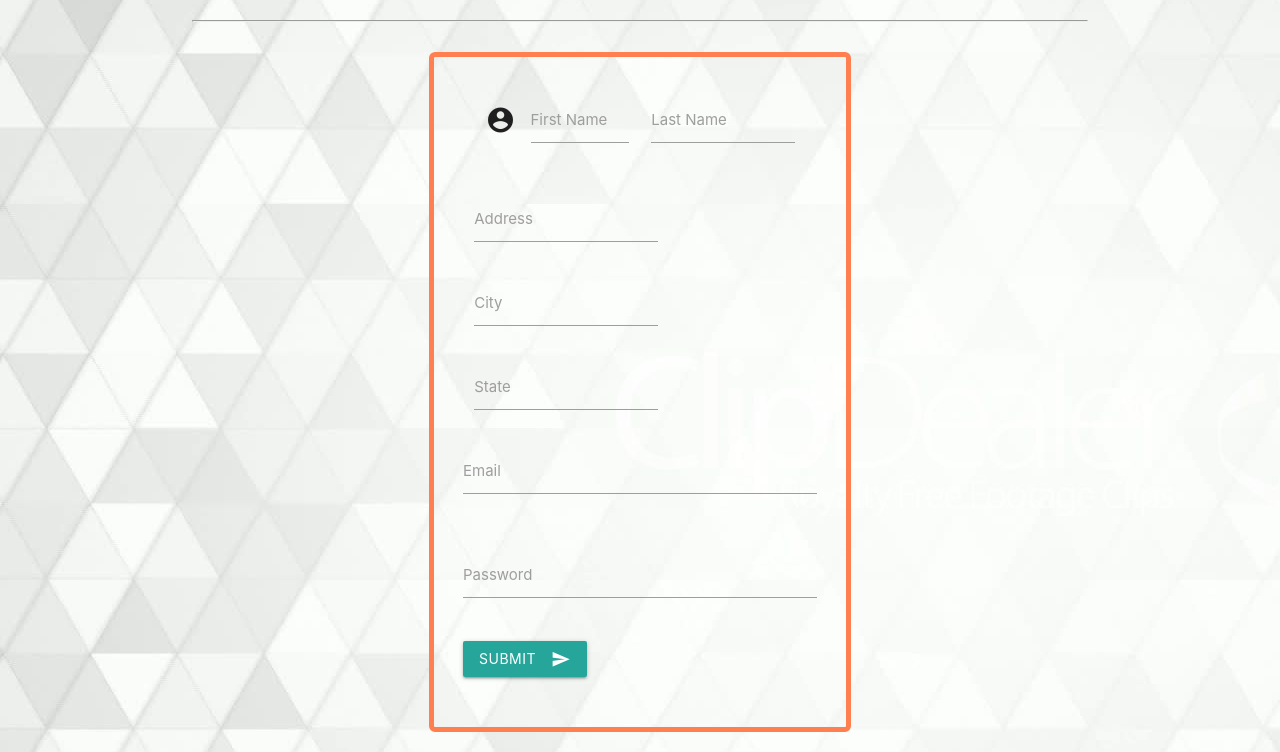
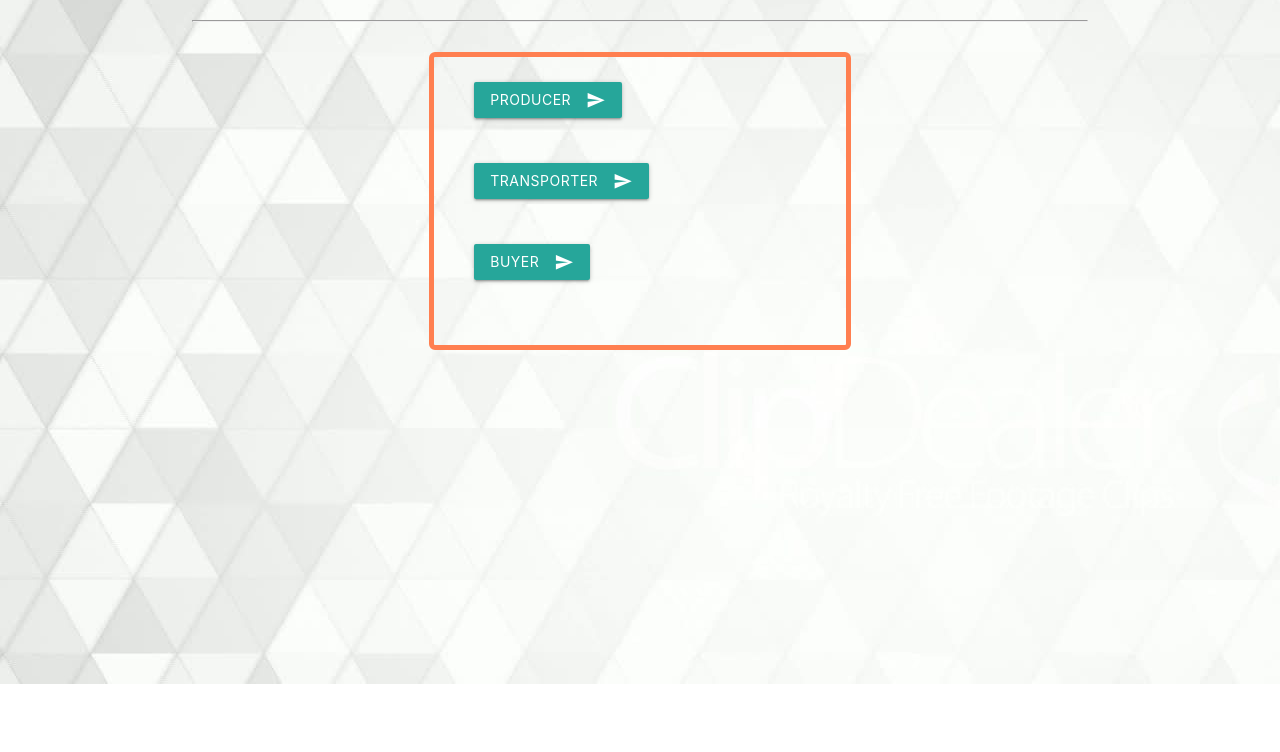
Before and after one commit to shrunali18/SOOAD, a plain HTML site: page common_signup.html in a window 1280 px wide. Shown: the part 116-868 px from the top of the page. After the commit the page ends 800 px from the top, so only its background shows below. Drawn offline with nearby package versions, Linux system fonts and the light colour scheme.

Commit message:
Add files via upload

```diff
--- a/common_signup.html
+++ b/common_signup.html
@@ -38,85 +38,26 @@
         <form>
         <form action="/action_page.php">
 
- <div class="input-field col s6">
- <i class="material-icons prefix">account_circle</i>
-          <input  id="first_name" type="text" class="validate">
-          <label for="first_name">First Name</label>
-        </div>
-        <div class="input-field col s6">
-          <input id="last_name" type="text" class="validate">
-          <label for="last_name">Last Name</label>
-        </div>
-
-        </div>
 
 
-        <div class="input-field col s7">
-          <input id="area" type="text" class="validate">
-          <label for="area">Address</label>
-        </div>
 
-       <!-- <div class="input-field col s7">
-          <input id="street" type="text" class="validate">
-          <label for="street">Street</label>
-        </div>-->
+      <a href="producer_signup.html"><button class="btn waves-effect waves-light" type="button" name="action">PRODUCER
+    <i class="material-icons right">send</i>
+  </button></a>
 
-        <div class="input-field col s7">
-          <input id="city_name" type="text" class="validate">
-          <label for="city_name">City</label>
-        </div>
+  <br><br><br>
 
- <div class="input-field col s7">
-          <input id="state_name" type="text" class="validate">
-          <label for="state_name">State</label>
-        </div>
+  <a href="transporter_signup.html"><button class="btn waves-effect waves-light" type="button" name="action">TRANSPORTER
+    <i class="material-icons right">send</i>
+  </button></a>
 
-  <div class="row">
-        <div class="input-field col s12">
-          <input id="email" type="email" class="validate">
-          <label for="email">Email</label>
-        </div>
-      </div>
-      <div class="row">
-        <div class="input-field col s12">
-          <input id="password" type="password" class="validate">
-          <label for="password">Password</label>
-        </div>
-      </div>
-<!-- <h7 class= "grey-text text-darken-2">Products</h7><br>
-        <input type="checkbox" id="potato" unchecked="unchecked" />
-      <label for="potato">Potato</label> <br>
-      <input type="checkbox" id="onion" unchecked="unchecked" />
-<label for="onion">Onion</label>  <br>
+  <br><br><br>
 
-      <input type="checkbox" id="wheat" unchecked="unchecked" />
-<label for="wheat">Wheat</label>  <br>
+  <a href="buyer_signup.html"><button class="btn waves-effect waves-light" type="button" name="action">BUYER
+    <i class="material-icons right">send</i>
+  </button></a>
 
-      <input type="checkbox" id="rice" unchecked="unchecked" />
-<label for="rice">Rice</label>   <br>
-    <p>
-     <input type="checkbox" id="remusr" checked="checked" />
-      <label for="remusr">Remember Username</label>
-    </p>
-<br>
 
-<h7 class= "grey-text text-darken-2">Quantity to be brought</h7><br>
-        <input type="checkbox" id="100 kg" unchecked="unchecked" />
-      <label for="100 kg">100 kg</label> <br>
-      <input type="checkbox" id="500 kg" unchecked="unchecked" />
-<label for="500 kg">500 kg</label>  <br>
-
-      <input type="checkbox" id="1000 kg" unchecked="unchecked" />
-<label for="1000 kg">1000 kg</label>  <br>
-
-      <input type="checkbox" id="2000 kg" unchecked="unchecked" />
-<label for="2000 kg">2000 kg</label>   <br>
-
-<br> -->
-
-      <button class="btn waves-effect waves-light" type="submit" name="action">Submit
-    <i class="material-icons right">send</i>
-  </button>
   </fieldset>
     </form>
     <div class="col s12 m4 l3"></div>
```
